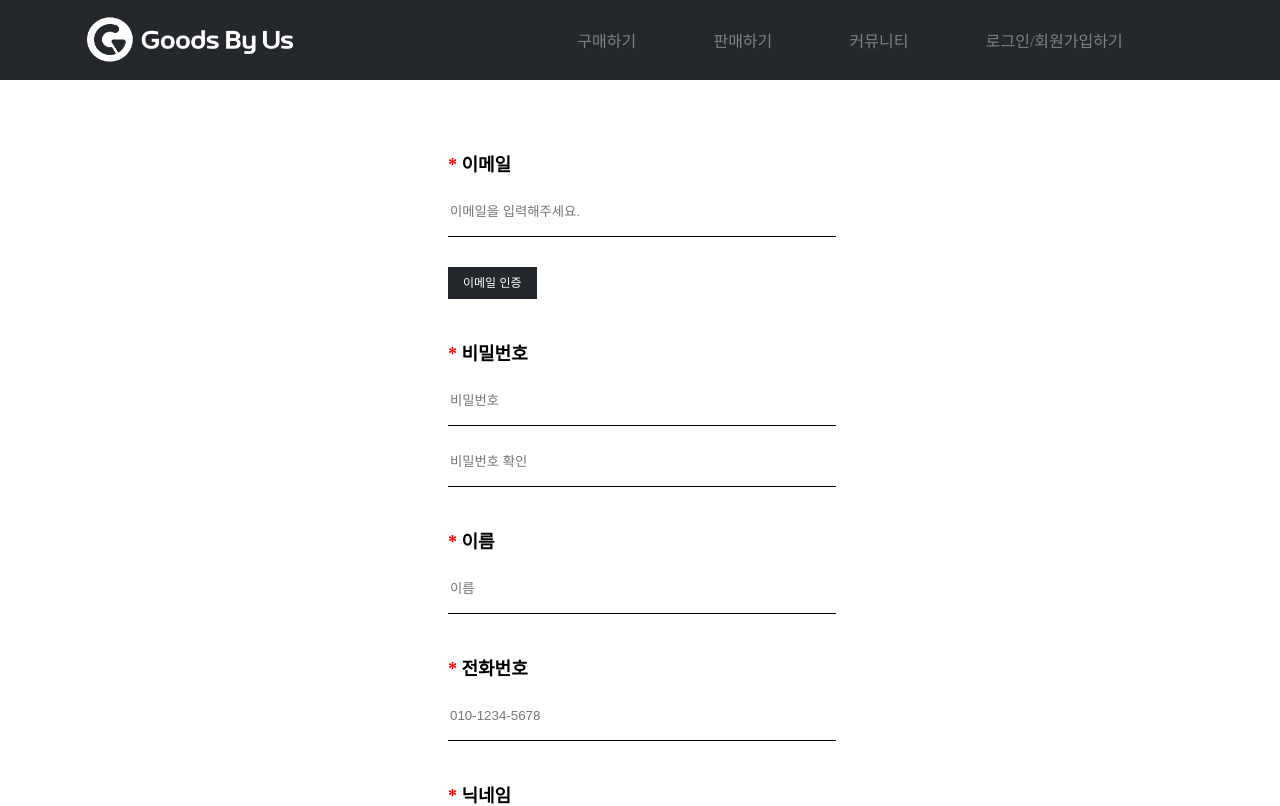
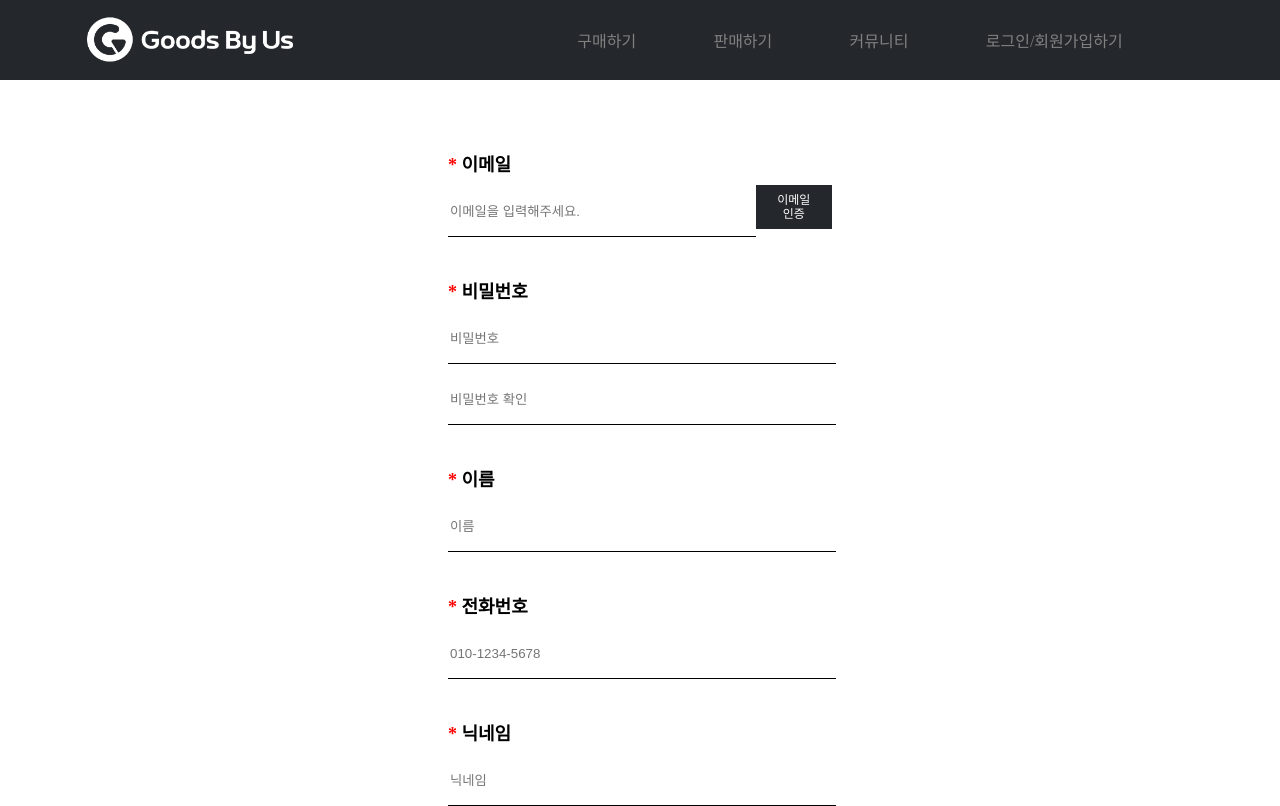
Before and after one commit to AjouSelves/AjouSelves_Frontend, a React (Create React App) app: page /register in a window 1280 px wide. Shown: the top 806 px of the page. Built offline with nearby package versions, Linux system fonts and the light colour scheme.

Commit message:
Modify RegisterPage.jsx: 이메일 인증 버튼 ui 수정

```diff
--- a/src/components/view/RegisterPage/RegisterPage.jsx
+++ b/src/components/view/RegisterPage/RegisterPage.jsx
@@ -20,6 +20,7 @@ const StyledInput = styled.input`
   margin-top: 10px;
   border: none;
   border-bottom: 1px solid black;
+  outline: none;
 `;
 
 const StyledSelect = styled.select`
@@ -139,6 +140,7 @@ function RegisterPage() {
           <StyledLabel>
             <strong className="red">*</strong> 이메일
           </StyledLabel>
+          <div style={{ display: "flex" }}>
             <StyledInput
               type="email"
               value={Email}
@@ -149,22 +151,39 @@ function RegisterPage() {
               required
             />
             {!Completed && (
-            <StyledButton onClick={emailVeriHandler}>이메일 인증</StyledButton>
+              <StyledButton
+                style={{ height: "100%", margin: "auto" }}
+                onClick={emailVeriHandler}
+              >
+                이메일 인증
+              </StyledButton>
             )}
+          </div>
         </InputBox>
         {ChkVerify && (
           <InputBox>
             <StyledLabel>인증번호입력</StyledLabel>
+            <div style={{ display: "flex" }}>
               <StyledInput
                 placeholder="인증번호 6자리를 입력해주세요"
                 onChange={(e) => {
                   setEmailNum(e.currentTarget.value);
                 }}
               ></StyledInput>
-            <StyledButton onClick={emailHandler}>인증번호 입력</StyledButton>
+              <StyledButton
+                style={{ margin: "auto", height: "100%" }}
+                onClick={emailHandler}
+              >
+                인증번호 입력
+              </StyledButton>
+            </div>
           </InputBox>
         )}
-        {Completed && <div>✅ 이메일 인증이 완료되었습니다.</div>}
+        {Completed && (
+          <div style={{ marginTop: "10px" }}>
+            ✅ 이메일 인증이 완료되었습니다.
+          </div>
+        )}
         <InputBox>
           <StyledLabel>
             <strong className="red">*</strong> 비밀번호
```
Lines whose indentation alone changed are shown as unchanged.
